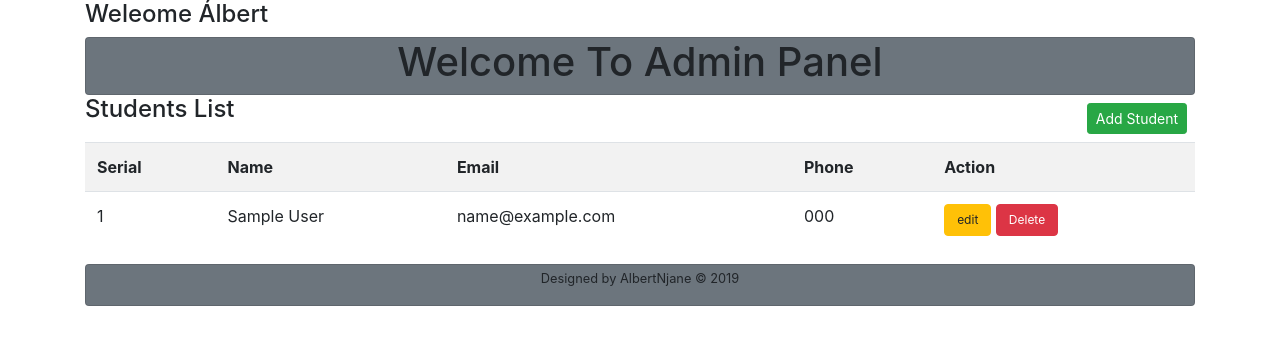
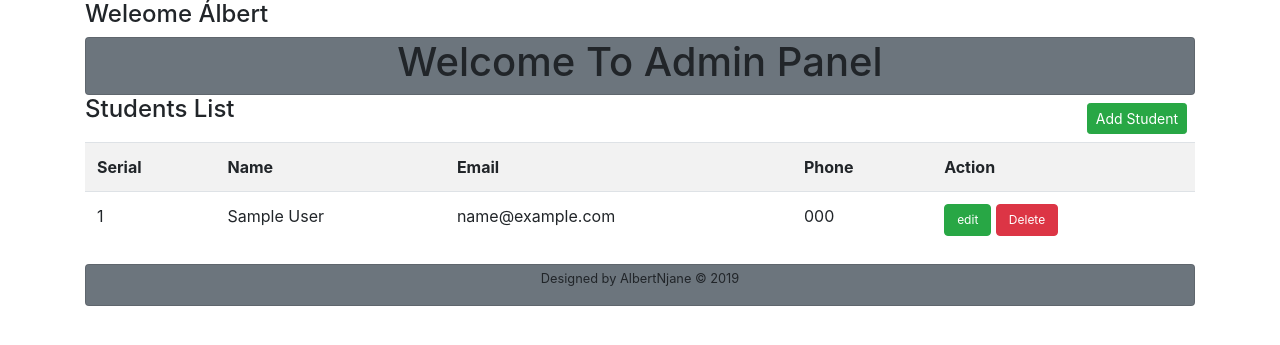
Before and after one commit to ankimani/crudapp, a Flask app: page / in a window 1280 px wide. Shown: the top 345 px of the page. Run offline with Flask 2, Linux system fonts and the light colour scheme; tables that the repository leaves empty or names only in its code hold one stand-in row (values such as "Sample post"); some libraries are stand-ins or nearby versions.

Commit message:
[modified Index.html]

```diff
--- a/app/templates/index.html
+++ b/app/templates/index.html
@@ -49,7 +49,7 @@
                         <td>{{row.2}}</td>
                         <td>{{row.3}}</td>
                         <td>
-                            <a href="/update/{{row.0}}" class="btn btn-warning btn-xs" style="font-size:12px" ; data-toggle="modal"
+                            <a href="/update/{{row.0}}" class="btn btn-success btn-xs" style="font-size:12px" ; data-toggle="modal"
                                 data-target="#modaledit{{row.0}}">edit</a>
                             <a href="/delete/{{row.0}}" style="font-size:12px" ; class="btn btn-danger btn-xs"
                                 onclick="return confirm('Do you want to Delete?')">Delete</a>
```
